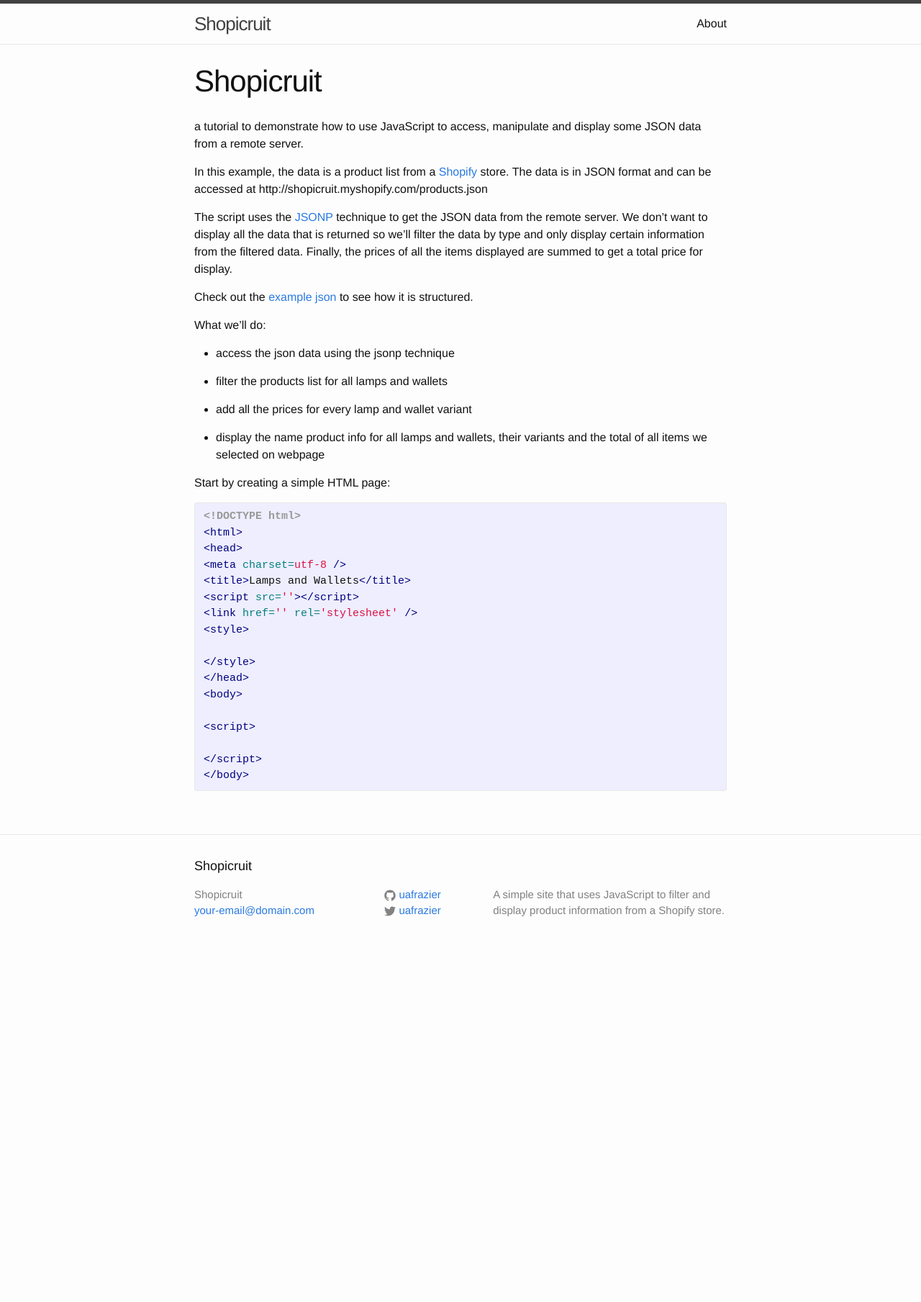
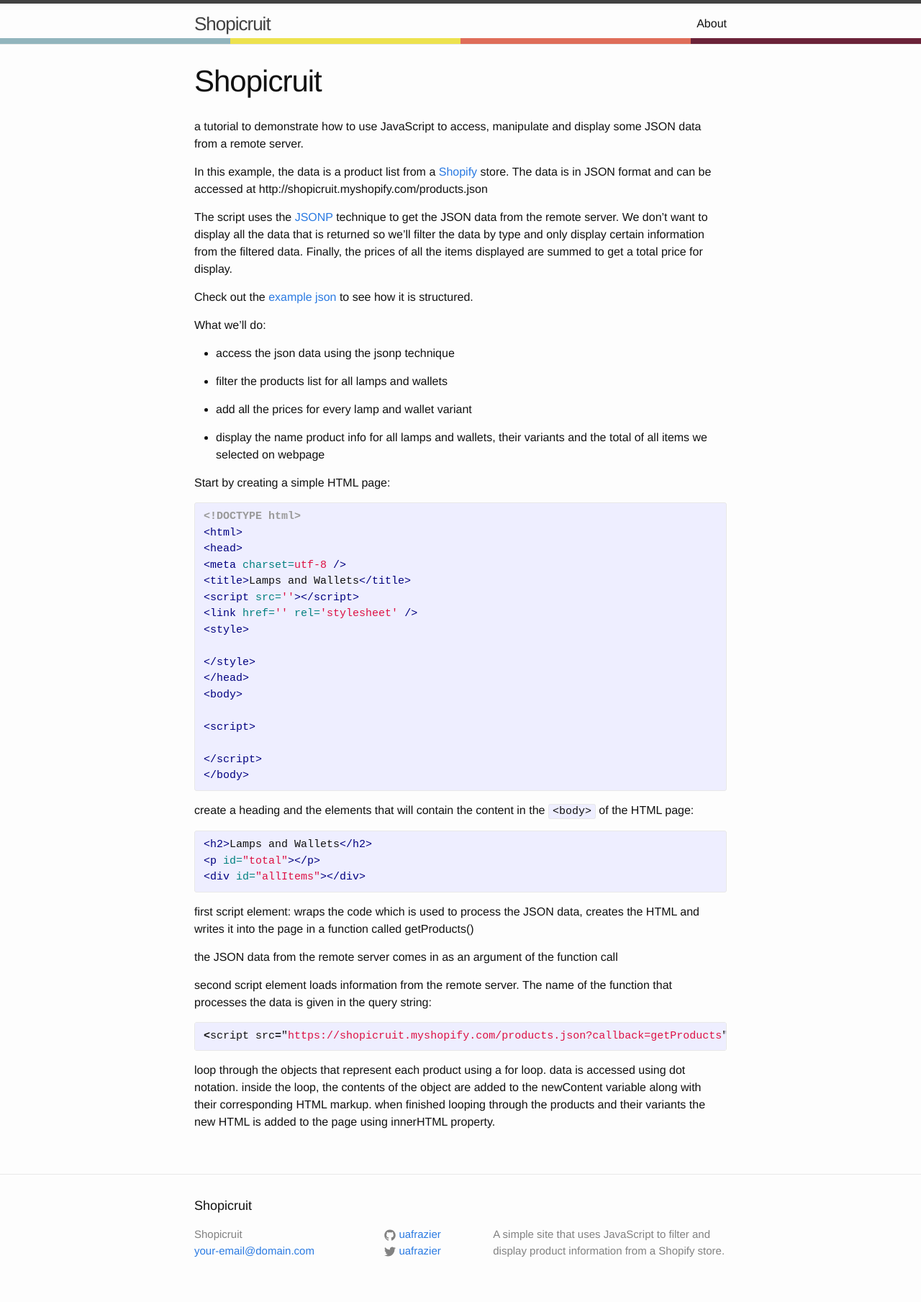
Before and after one commit to uafrazier/shopicruit, a Jekyll site: the page built from _posts/2015-10-14-jsonp.md, in a window 1280 px wide. Shown: the whole page at 72% size. Built offline with Jekyll 4.4.1, drawn with Linux system fonts in a browser that asks for light colours; before the commit the page ends 1337 px from its top, so only the background shows below that.

Commit message:
updates styles, config and adds post

```diff
--- a/_config.yml
+++ b/_config.yml
@@ -3,7 +3,7 @@ title: Shopicruit
 email: your-email@domain.com
 description: > # this means to ignore newlines until "baseurl:"
   A simple site that uses JavaScript to filter and display product information from a Shopify store.
-baseurl: /shopicruit # the subpath of your site, e.g. /blog/
+baseurl: "/shopicruit" # the subpath of your site, e.g. /blog/
 #url: "http://example.com" # the base hostname & protocol for your site
 twitter_username: uafrazier
 github_username:  uafrazier
--- a/_includes/header.html
+++ b/_includes/header.html
@@ -1,4 +1,4 @@
-<header class="site-header">
+<header class="site-header gradient-bar">
 
   <div class="wrapper">
 
--- a/_posts/2015-10-14-jsonp.md
+++ b/_posts/2015-10-14-jsonp.md
@@ -43,6 +43,24 @@ Start by creating a simple HTML page:
 </body>
 {% endhighlight %}
 
+create a heading and the elements that will contain the content in the `<body>` of the HTML page:
+{% highlight html %}
+<h2>Lamps and Wallets</h2>
+<p id="total"></p>
+<div id="allItems"></div>
+{% endhighlight %}
+
+first script element: wraps the code which is used to process the JSON data, creates the HTML and writes it into the page in a function called getProducts()
+
+the JSON data from the remote server comes in as an argument of the function call
+
+second script element loads information from the remote server.  The name of the function that processes the data is given in the query string:
+{% highlight javascript %}
+<script src="https://shopicruit.myshopify.com/products.json?callback=getProducts"></script>
+{% endhighlight %}
+
+loop through the objects that represent each product using a for loop. data is accessed using dot notation.  inside the loop, the contents of the object are added to the newContent variable along with their corresponding HTML markup.
+when finished looping through the products and their variants the new HTML is added to the page using innerHTML property.
 
 [json]:      http://shopicruit.myshopify.com/products.json
 [jsonp]:     https://en.wikipedia.org/wiki/JSONP
--- /dev/null
+++ b/_sass/_gradient-bar.scss
@@ -0,0 +1,18 @@
+.gradient-bar {
+	position:relative;
+
+	&:after {
+		content: "";
+		position:absolute;
+		bottom:0;
+		left:0;
+		width:100%;
+		height:0.5em;
+		background:linear-gradient(to right,
+		                           $blue-color 0%, $blue-color 25%,
+								   $yellow-color 25%, $yellow-color 50%,
+								   $red-color 50%, $red-color 75%,
+								   $purple-color 75%, $purple-color 100%
+								   );
+	}
+}
--- a/css/main.scss
+++ b/css/main.scss
@@ -19,6 +19,7 @@ $brand-color:      #2a7ae2;
 
 $grey-color:       #828282;
 $grey-color-light: lighten($grey-color, 40%);
+$grey-color-medium: lighten($grey-color, 36%);
 $grey-color-dark:  darken($grey-color, 25%);
 
 // Width of the content area
@@ -27,7 +28,11 @@ $content-width:    800px;
 $on-palm:          600px;
 $on-laptop:        800px;
 
-
+//colors
+$blue-color: #92b5bd;
+$yellow-color: #ede24e;
+$red-color: #df6d59;
+$purple-color: #6b2339;
 
 // Using media queries with like this:
 // @include media-query($on-palm) {
@@ -48,5 +53,6 @@ $on-laptop:        800px;
 @import
         "base",
         "layout",
-        "syntax-highlighting"
+        "syntax-highlighting",
+        "gradient-bar"
 ;
```
